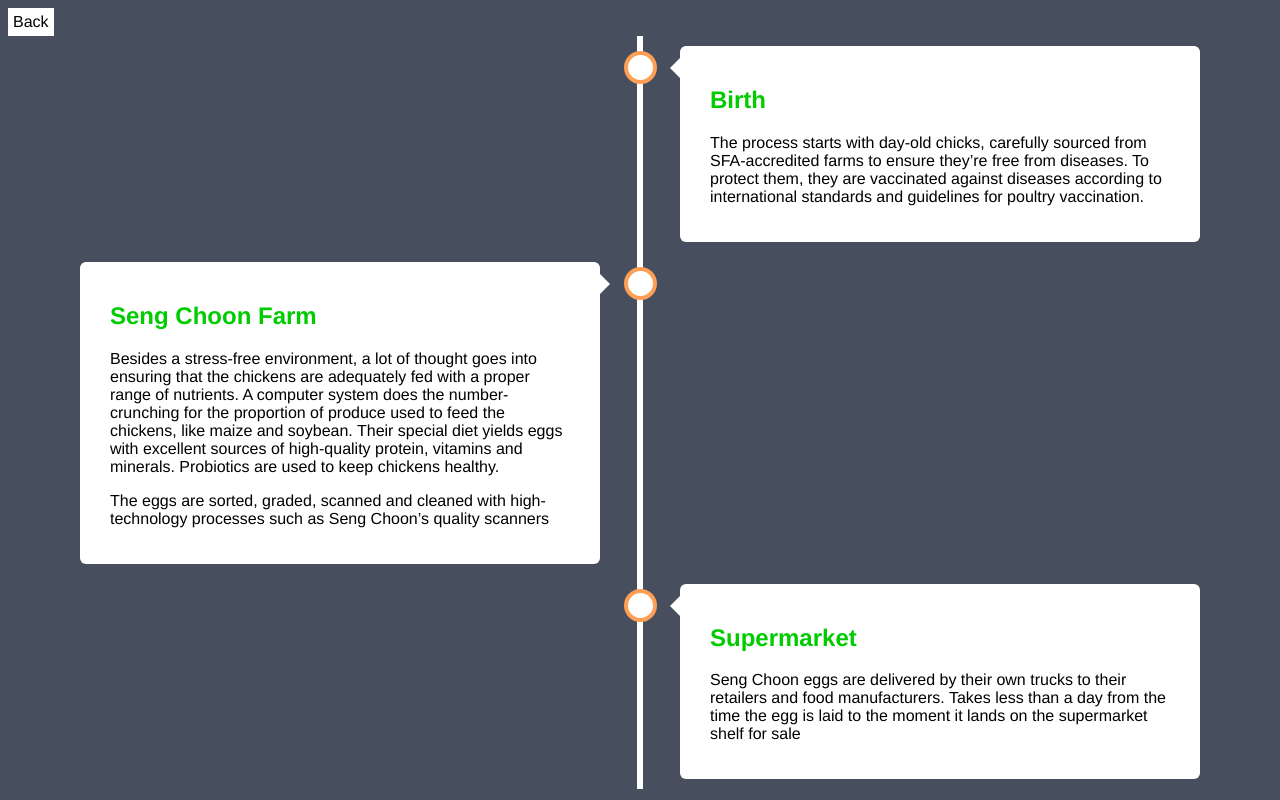
After one commit to TheRoundRoads/YouthxHack-Team-Chianan, a Flask app: template flask/templates/eggs.html in a window 1280 px wide. The commit adds this page. Run offline with Flask 2, Linux system fonts and the light colour scheme; the template is opened without the code that fills it, so the values that code supplies are empty.

Commit message:
added timelines

```diff
--- a/flask/static/timeline.css
+++ b/flask/static/timeline.css
@@ -132,3 +132,21 @@
       left: 0%;
     }
   }
+
+.green {
+    color: #00CC00;
+}
+.red {
+    color: #CC0000;
+}
+
+a.button {
+    -webkit-appearance: button;
+    -moz-appearance: button;
+    appearance: button;
+
+    text-decoration: none;
+    color: initial;
+    padding: 5px;
+    background-color: white;
+}
--- /dev/null
+++ b/flask/templates/eggs.html
@@ -0,0 +1,35 @@
+<!DOCTYPE html>
+<html>
+    <head>
+        <title>Seng Choon Eggs</title>
+        <link rel="stylesheet" href="{{url_for('static', filename='timeline.css')}}">
+    </head>
+    <body>
+      <a class="button" href="{{url_for('home')}}">Back</a>
+        <div class="timeline">
+            <div class="container right">
+              <div class="content">
+                <h2 class="green">Birth</h2>
+                <p>The process starts with day-old chicks, carefully sourced from SFA-accredited farms to ensure they’re free from diseases. To protect them, they are vaccinated against diseases according to international standards and guidelines for poultry vaccination.</p>
+              </div>
+            </div>
+            <div class="container left">
+              <div class="content">
+                <h2 class="green">Seng Choon Farm</h2>
+                <p>Besides a stress-free environment, a lot of thought goes into ensuring that the chickens are adequately fed with a proper range of nutrients. A computer system does the number-crunching for the proportion of produce used to feed the chickens, like maize and soybean.
+                  Their special diet yields eggs with excellent sources of high-quality protein, vitamins and minerals. Probiotics are used to keep chickens healthy.
+                </p><p>The eggs are sorted, graded, scanned and cleaned with high-technology processes such as Seng Choon’s quality scanners
+                  </p>
+              </div>
+            </div>
+            <div class="container right">
+              <div class="content">
+                <h2 class="green">Supermarket</h2>
+                <p>Seng Choon eggs are delivered by their own trucks to their retailers and food manufacturers.
+                  Takes less than a day from the time the egg is laid to the moment it lands on the supermarket shelf for sale
+                  </p>
+              </div>
+            </div>
+          </div>
+    </body>
+</html>
--- a/flask/templates/home.html
+++ b/flask/templates/home.html
@@ -9,8 +9,8 @@
     <body>
         <h1>TraceEats</h1>
         <h2>Choose your product:</h2>
-        <a href="{{url_for('cucumber')}}">Pasar Japanese Cucumber</a><br>
         <a href="{{url_for('eggs')}}">Seng Choon eggs</a><br>
-        <a href="{{url_for('chicken')}}">Kee Song Chicken Breast</a><br>
+        <a href="{{url_for('mushroom')}}">Mushrooms</a><br>
+        <a href="{{url_for('barramundi')}}">Barramundi</a><br>
     </body>
 </html>
```
Also changed, not shown: flask/main.py (+7 -7 lines), flask/templates/barramundi.html (added, +33 -0 lines), flask/templates/mushroom.html (renamed from flask/templates/cucumber.html).
